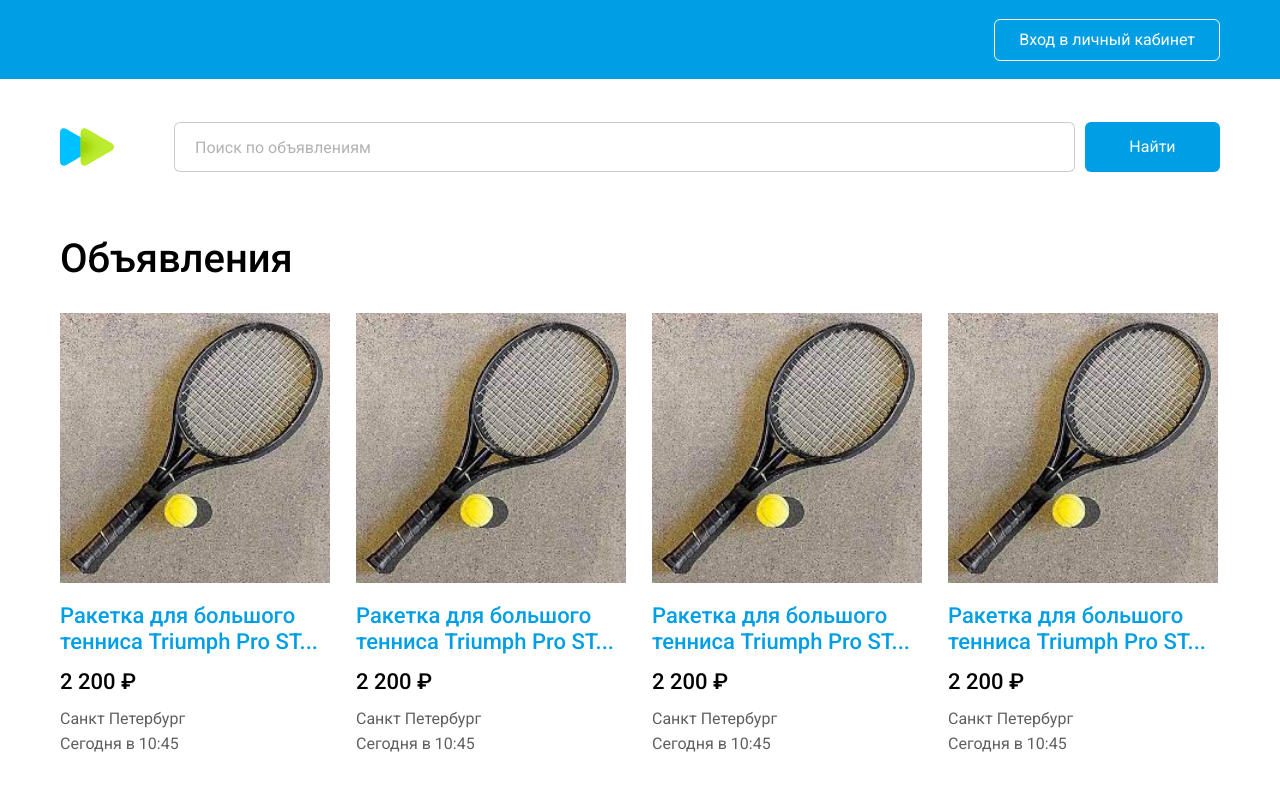
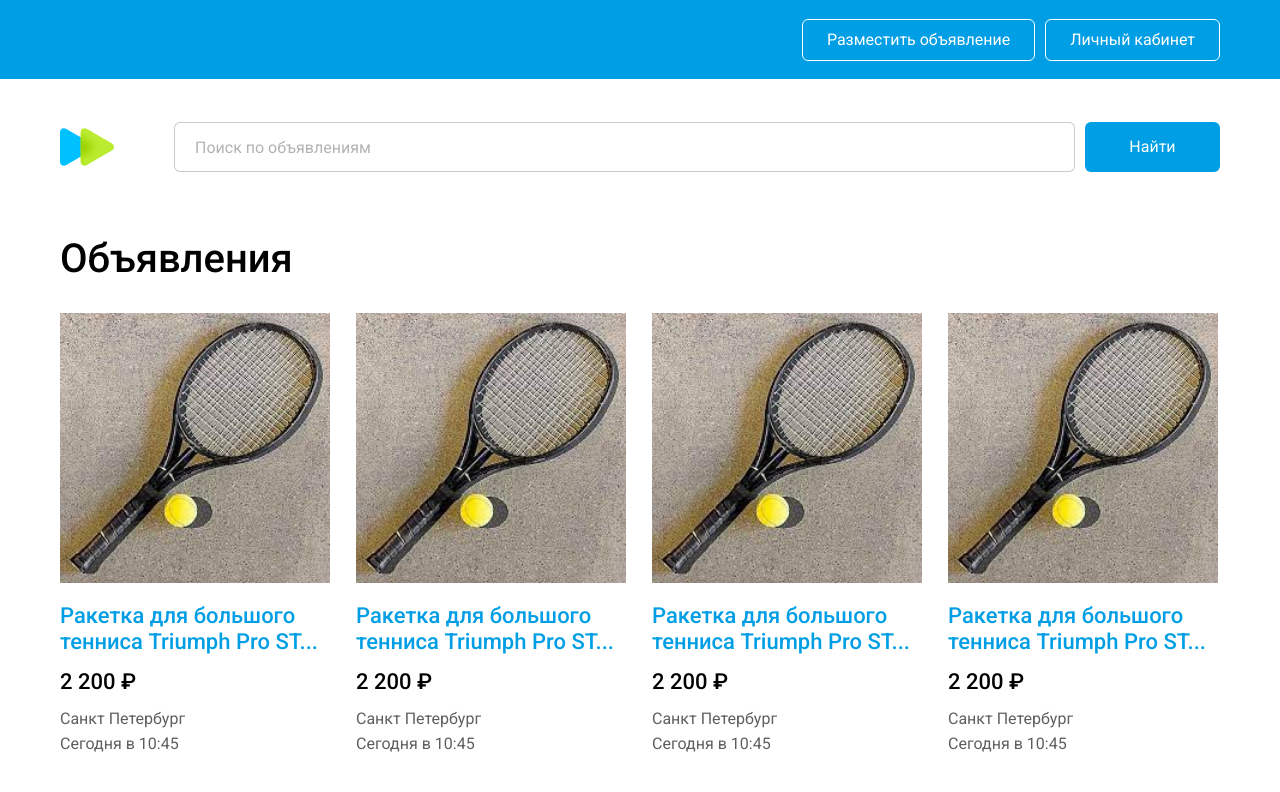
Before and after one commit to Komoza/avito-analogue, a React (Vite) app: page / in a window 1280 px wide. Shown: the top 792 px of the page. Built offline with nearby package versions, Linux system fonts and the light colour scheme.

Commit message:
fixed bug

```diff
--- a/src/components/header/header.scss
+++ b/src/components/header/header.scss
@@ -3,6 +3,7 @@
     width: 100%;
     height: 79px;
     display: flex;
+    z-index: 20;
     justify-content: center;
     align-items: center;
     background-color: #009ee4;
--- a/src/constant.ts
+++ b/src/constant.ts
@@ -1 +1 @@
-export const isLogin: boolean = false;
+export const isLogin: boolean = true;
--- a/src/global-styles.scss
+++ b/src/global-styles.scss
@@ -26,6 +26,7 @@
     max-width: 1220px;
     width: 100%;
     padding: 0 30px;
+    z-index: 10;
 }
 
 .blue-button {
```
